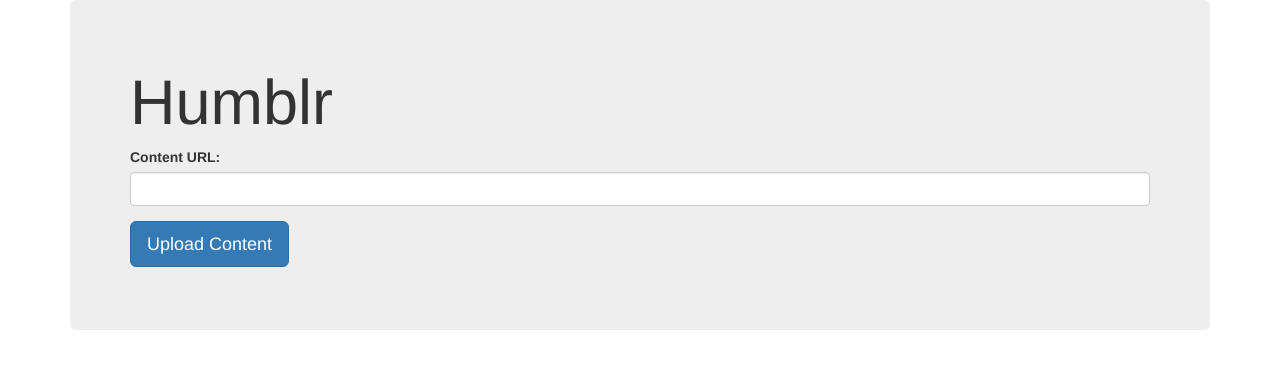
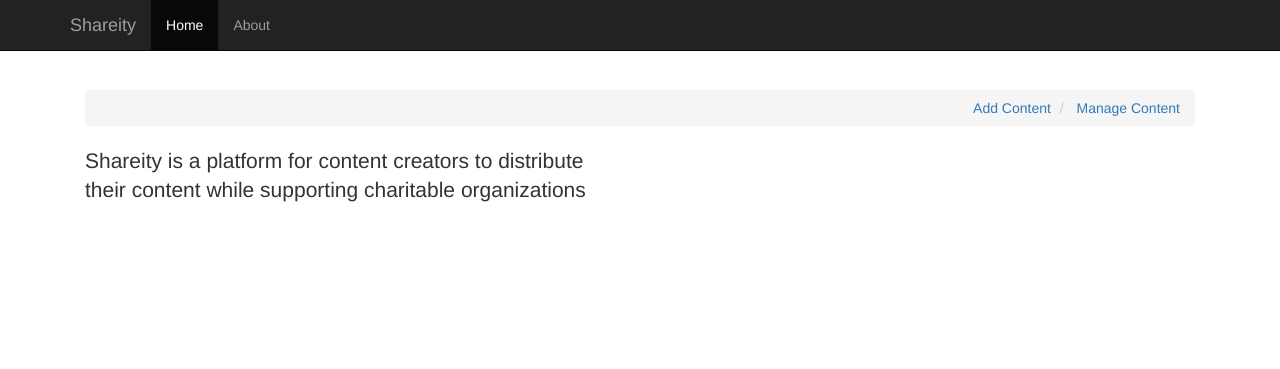
Before and after one commit to p-tai/Shareity, a Flask app: page / in a window 1280 px wide. Shown: the top 369 px of the page. Run offline with Flask 2, Linux system fonts and the light colour scheme; some libraries are stand-ins or nearby versions.

Commit message:
Basic content adding functionality

```diff
--- /dev/null
+++ b/humbler/static/css/screen-1e2fd0b7fb.css
@@ -0,0 +1,6 @@
+body {
+  padding-top: 50px;
+}
+.starter-template {
+  padding: 40px 15px;
+}
--- /dev/null
+++ b/humbler/static/css/screen-b34f60abef.css
@@ -0,0 +1,6 @@
+body {
+  padding-top: 50px;
+}
+.starter-template {
+  padding: 40px 15px;
+}
--- /dev/null
+++ b/humbler/static/css/screen-ed5c332932.css
@@ -0,0 +1,6 @@
+body {
+  padding-top: 50px;
+}
+.starter-template {
+  padding: 40px 15px;
+}
--- a/humbler/templates/index.html
+++ b/humbler/templates/index.html
@@ -24,11 +24,14 @@
           <label>
             Content URL:
           </label>
-          <input type="text" class="form-control">
+          <form action = "." method="POST">
+            <input type="text" class="form-control" name="content">
+            <p>
+            </p>
+            <a class="btn btn-primary btn-lg" href="#">Upload Content</a>
+          </form>
         </div>
-        <p>
-          <a class="btn btn-primary btn-lg" href="#">Upload Content</a>
-        </p>
+
       </div>
     </div>
     <script src="https://ajax.googleapis.com/ajax/libs/jquery/1.7.2/jquery.min.js"
--- /dev/null
+++ b/humbler/templates/screen-b34f60abef.html
@@ -0,0 +1,73 @@
+<!DOCTYPE html>
+<html lang="en">
+
+  <head>
+    <meta charset="utf-8">
+    <meta name="viewport" content="width=device-width, initial-scale=1.0">
+    <meta name="description" content="">
+    <meta name="author" content="">
+    <link rel="shortcut icon" href="../../assets/ico/favicon.png">
+    <title>
+      Starter Template for Bootstrap
+    </title>
+    <link href="https://netdna.bootstrapcdn.com/bootstrap/3.0.0/css/bootstrap.min.css"
+    rel="stylesheet">
+
+    <link href="static/css/screen-b34f60abef.css" rel="stylesheet">
+</head>
+
+  <body>
+    <div class="navbar navbar-inverse navbar-fixed-top">
+      <div class="container">
+        <div class="navbar-header">
+          <button type="button" class="navbar-toggle" data-toggle="collapse" data-target=".navbar-collapse">
+            <span class="icon-bar"></span>
+            <span class="icon-bar"></span>
+            <span class="icon-bar"></span>
+          </button>
+          <a class="navbar-brand" href="#">Shareity</a>
+        </div>
+        <div class="collapse navbar-collapse">
+          <ul class="nav navbar-nav">
+            <li class="active">
+              <a href="home">Home</a>
+            </li>
+            <li>
+            </li>
+            <li>
+              <a href="#contact">About</a>
+            </li>
+          </ul>
+        </div>
+        <!--/.nav-collapse -->
+      </div>
+    </div>
+    <!-- /.container -->
+    <script src="https://ajax.googleapis.com/ajax/libs/jquery/1.10.2/jquery.min.js"
+    >
+    </script>
+    <script src="https://netdna.bootstrapcdn.com/bootstrap/3.0.0/js/bootstrap.min.js"
+    >
+    </script>
+    <div class="container">
+      <div class="starter-template">
+        <ul class="breadcrumb text-right">
+          <li>
+            <a href="createContent">Add Content</a>
+          </li>
+          <li>
+            <a href="manageContent">Manage Content</a>
+          </li>
+        </ul>
+        <h1>
+        </h1>
+        <p class="lead">
+          Shareity is a platform for content creators to distribute
+          <br>
+          their content while supporting charitable organizations
+        </p>
+      </div>
+    </div>
+  </body>
+
+</html>
--- a/humbler/views.py
+++ b/humbler/views.py
@@ -1,35 +1,73 @@
 from humbler import app
-from flask import render_template
-import helpers
+from flask import render_template, request
+import helpers, string, random
 
-content = {}
 charities = {}
+users = {}
+
+pages = {}
+pages["createContent"] = "screen-1e2fd0b7fb.html"
+pages["addSuccess"] = "screen-6bd0bbbb97.html"
+pages["makePayment"] = "screen-74dbcb1fe3.html"
+pages["home"] = "screen-b34f60abef.html"
+pages["about"] =  "screen-ed5c332932.html"
+
+def random_string():
+    length = 12
+    rv = ""
+    for i in range(length):
+        rv+= random.choice(string.ascii_letters)
+    return rv
+
+def listUsers():
+    for user in users:
+        print(user)
 
 def listContent():
     for item in content:
         print(item)
 
 def listCharities():
-    print("foo");
     for charity in charities:
         print(charity)
 
-@app.route('/content')
 
-@app.route('/charities')
+@app.route('/createContent')
+def createContent():
+    return render_template(pages['createContent'])
 
-@app.route('/url')
+@app.route('/createContent', methods=['POST'])
 def addContent():
-    print("url")
-    return render_template('buyscreen.html')
+    email = request.form['email'].lower()
+    contentid = request.form['url'].lower()
 
-@app.route('/addCharity', methods=['POST'])
-def addCharity():
-    return
+    #check if the user has added content before.
+    if email not in users:
+        #If not, create a new user.
+        users[email] = {}
 
+    #search to see if the content url was already added
+    if contentid in users[email]:
+        return render_template(pages['addSuccess'], content=users[email][contentid])
 
-@app.route('/', methods=['GET', 'POST'])
+    #create a random tag for the contentid
+    users[email][contentid] = random_string()
+
+    #debug - print out all the users and all the content ids + tags
+    for email in users:
+        print(email)
+        for ID in users[email]:
+            print(ID)
+            print(users[email][ID])
+
+    return render_template(pages['addSuccess'], content=users[email][contentid])
+
+#@app.route('/manageContent')
+
+#@app.route('/charities')
+
+@app.route('/home')
+@app.route('/')
 def index():
     """The index page"""
-    listContent();
-    return render_template('index.html')
+    return render_template(pages['home'])
```
Also changed, not shown: humbler/templates/buyscreen.html (deleted, +0 -70 lines), humbler/templates/screen-1e2fd0b7fb.html (added, +52 -0 lines), humbler/templates/screen-6bd0bbbb97.html (added, +33 -0 lines), humbler/templates/screen-74dbcb1fe3.html (added, +113 -0 lines), humbler/templates/screen-ed5c332932.html (added, +66 -0 lines), 1 other file.
